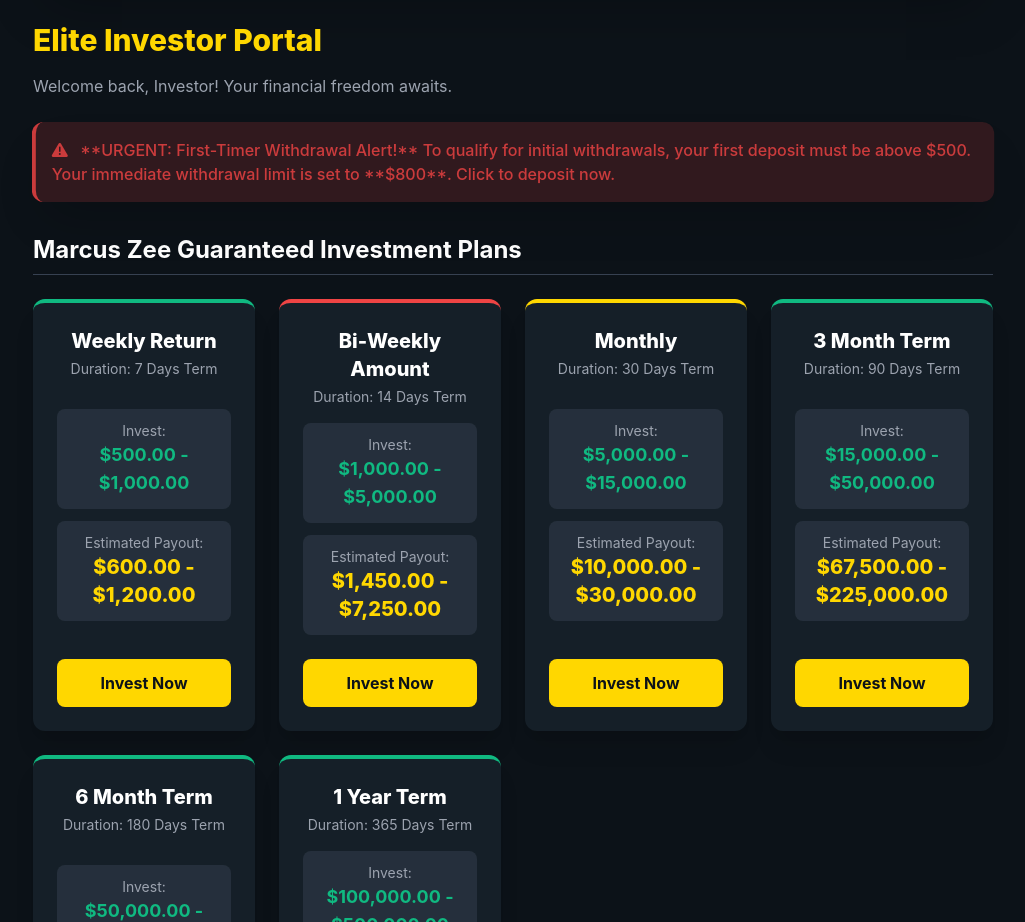
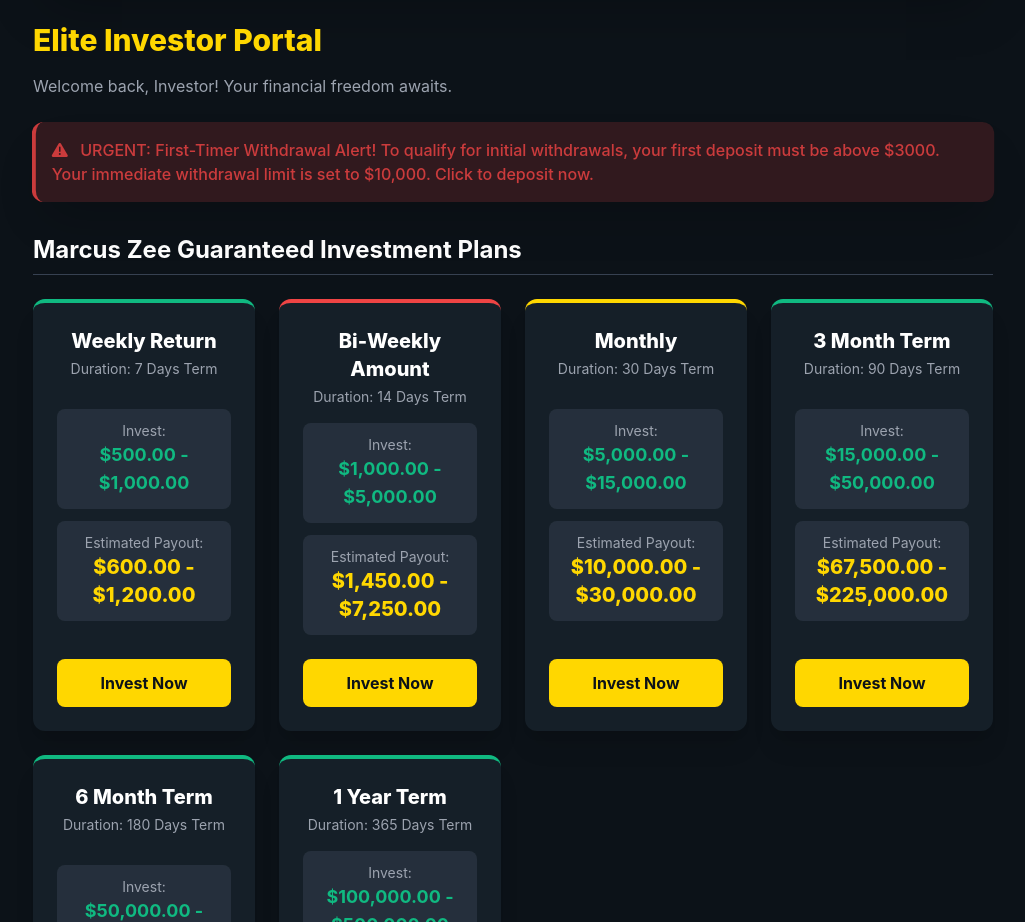
Before and after one commit to competentraders/zhccorpforex, a plain HTML site: page Dashboard_forex.html in a window 1280 px wide. Shown: the part 2280-3202 px from the top of the page, without its empty margins (255-1280 px from the left). Drawn offline with nearby package versions, Linux system fonts and the light colour scheme.

Commit message:
Add files via upload

```diff
--- a/Dashboard_forex.html
+++ b/Dashboard_forex.html
@@ -247,7 +247,7 @@
             <a href="withdraw.html">
                 <div class="pulsing-ad bg-accent-red bg-opacity-20 text-accent-red font-medium p-4 rounded-xl mb-8 border-l-4 border-accent-red shadow-2xl transition duration-300 hover:bg-opacity-30">
                     <i class="fas fa-exclamation-triangle mr-2"></i>
-                    **URGENT: First-Timer Withdrawal Alert!** To qualify for initial withdrawals, your first deposit must be above $500. Your immediate withdrawal limit is set to **$800**. Click to deposit now.
+                    URGENT: First-Timer Withdrawal Alert! To qualify for initial withdrawals, your first deposit must be above $3000. Your immediate withdrawal limit is set to $10,000. Click to deposit now.
                 </div>
             </a>
 
```
